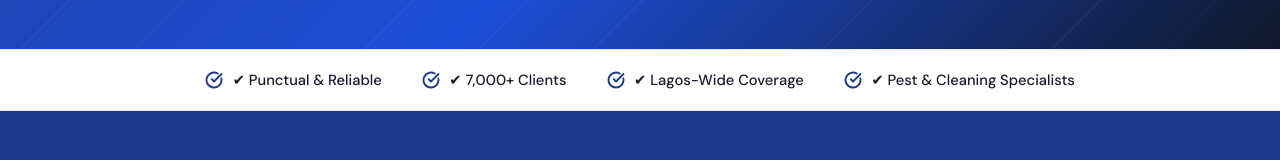
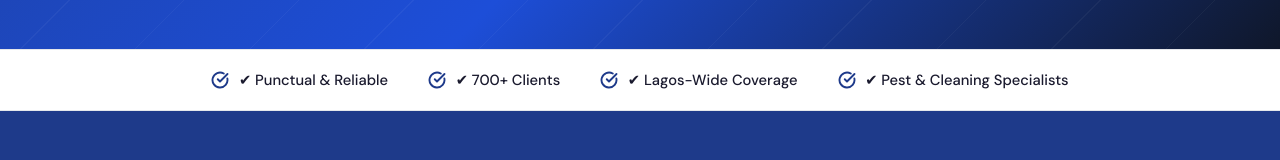
Before and after one commit to Icode-designs/aweshalom, a Next.js app: page / in a window 1280 px wide. Shown: the part 751-911 px from the top of the page. Built offline with nearby package versions, Linux system fonts and the light colour scheme; a web font is replaced by a local one.

Commit message:
updated stats

```diff
--- a/components/TrustBar.tsx
+++ b/components/TrustBar.tsx
@@ -36,7 +36,7 @@ const TrustItem = styled(motion.div)`
 
 const trustItems = [
   'Punctual & Reliable',
-  '7,000+ Clients',
+  '700+ Clients',
   'Lagos-Wide Coverage',
   'Pest & Cleaning Specialists',
 ]
```
